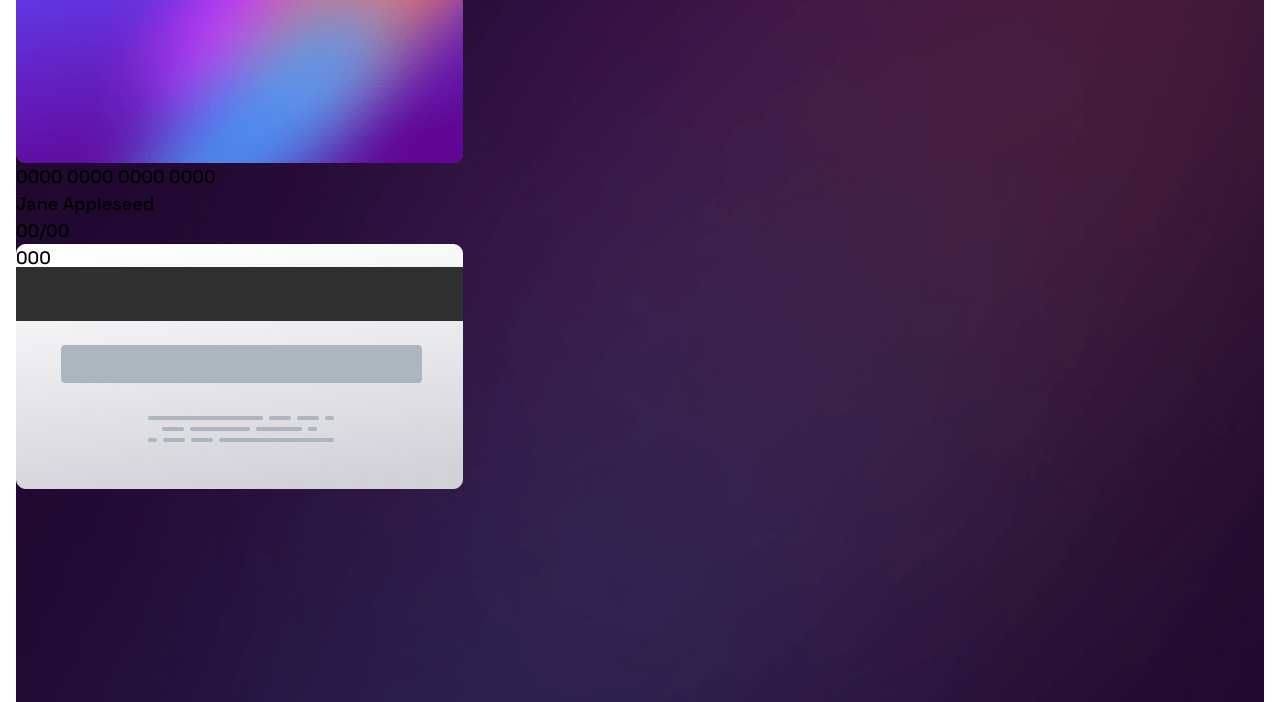
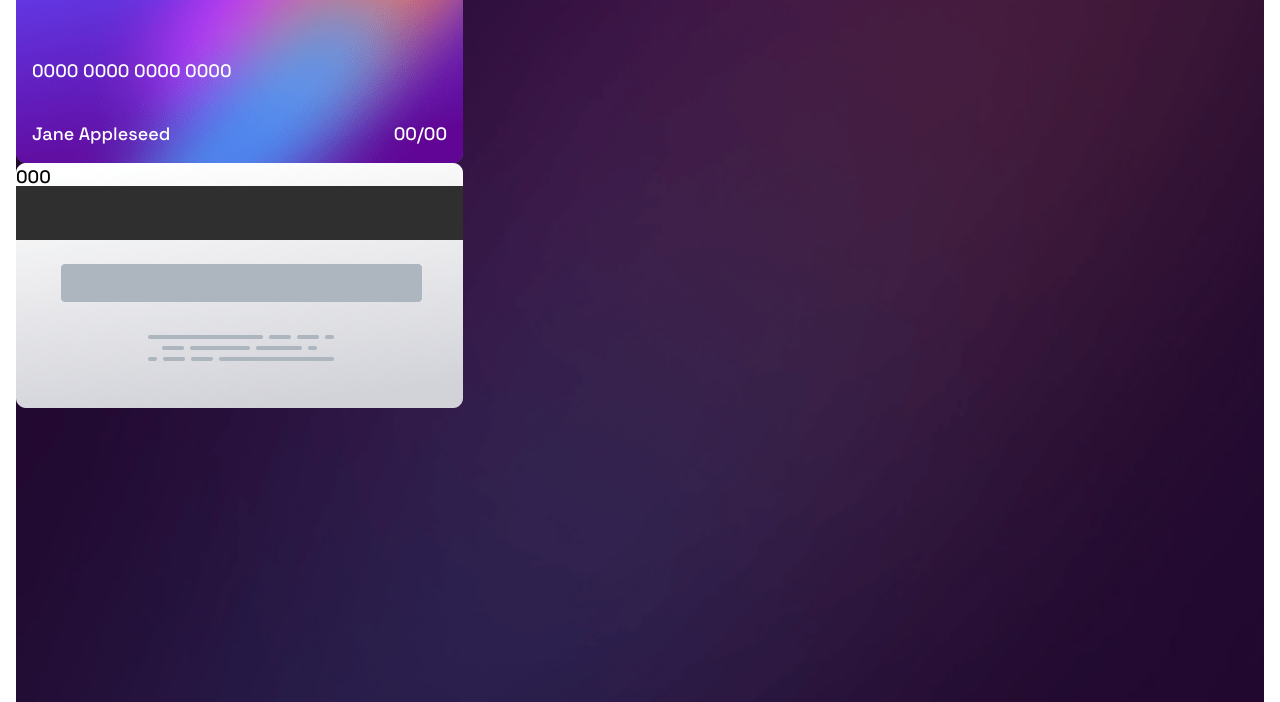
Before and after one commit to approved4me/FM-interactive-card-details-form, a plain HTML site: page index.html in a window 1280 px wide. Shown: the part 98-800 px from the top of the page. Drawn offline with Linux system fonts and the light colour scheme.

Commit message:
position absolute with width max content

```diff
--- a/index.html
+++ b/index.html
@@ -21,7 +21,7 @@
     <section class="cards">
       <div class="card_front">
         <img class="logo" src="./images/card-logo.svg" alt="">
-        <img src="./images/bg-card-front.png" alt="">
+        <img class="backround_img" src="./images/bg-card-front.png" alt="">
         <div class="card_number" id="card_number">0000 0000 0000 0000</div>
         <div class="cardholder_name" id="cardholde_name">Jane Appleseed</div>
         <div class="card_expiry" id="card_expiry">00/00</div>
--- a/style.css
+++ b/style.css
@@ -63,6 +63,9 @@ aside {
 
 .card_front {
     position: relative;
+    width: max-content;
+    color: var(--neutral-white);
+
     /* background-image: url(./images/bg-card-front.png);
     background-repeat: no-repeat;
     aspect-ratio: 2/1;
@@ -70,11 +73,28 @@ aside {
     max-width: fit-content; */
 }
 
-.logo {
+.card_front>*:not(.backround_img) {
     position: absolute;
+    z-index: 2;
     padding: 1rem;
 }
 
+.logo {
+    left: 0;
+}
+
+.card_number {
+    top: 50%;
+}
+
+.cardholder_name {
+    bottom: 0;
+}
+
+.card_expiry {
+    right: 0;
+    bottom: 0;
+}
 
 .card_back {
     background-image: url(./images/bg-card-back.png);
```
